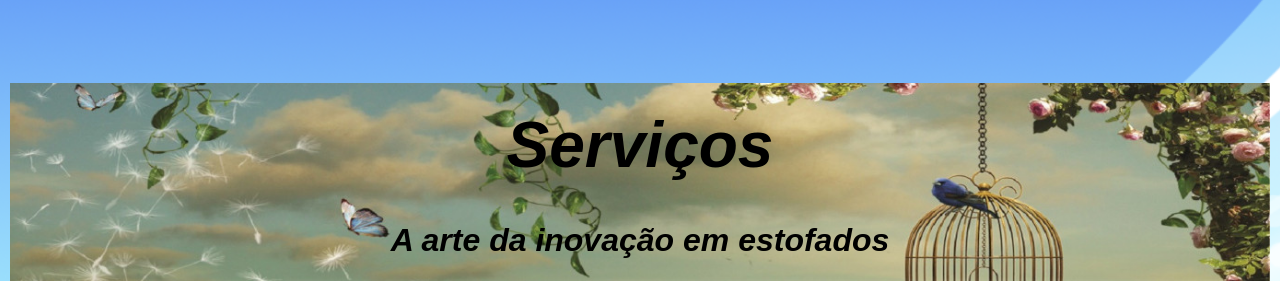
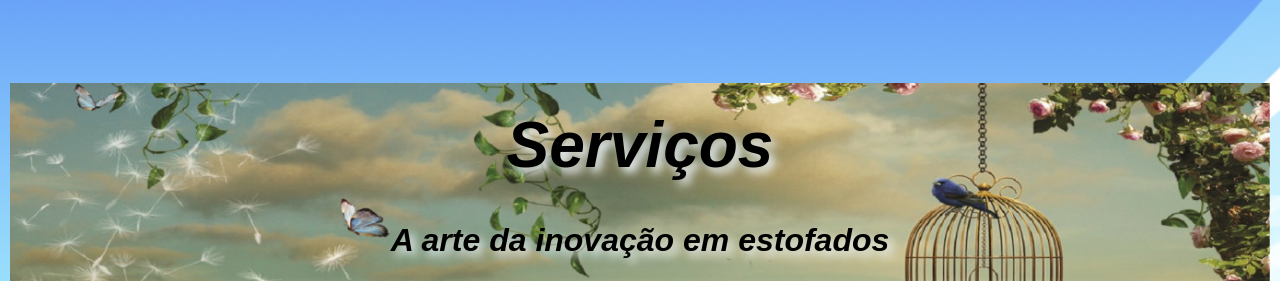
Before and after one commit to denilsonb5371/GetSemaniEstofados.oficial, a plain HTML site: page index.html in a window 1280 px wide. Shown: the part 465-746 px from the top of the page. Drawn offline with Linux system fonts and the light colour scheme.

Commit message:
Add files via upload

```diff
--- a/style.css
+++ b/style.css
@@ -244,8 +244,8 @@ font-weight: bold;
 padding: 15px 15px;
 margin: auto;
 font-weight: bold;
-    font-style: italic;
-
+font-style: italic;
+text-shadow: 5px 5px 10px aliceblue;
 
 }
 
@@ -255,7 +255,7 @@ main h2.basico {
     font-size: 2.0em;
     padding: 15px 15px;
     margin: 10px 10px;
-
+    text-shadow: 5px 5px 10px aliceblue;
     font-style: italic;
 
 
```
